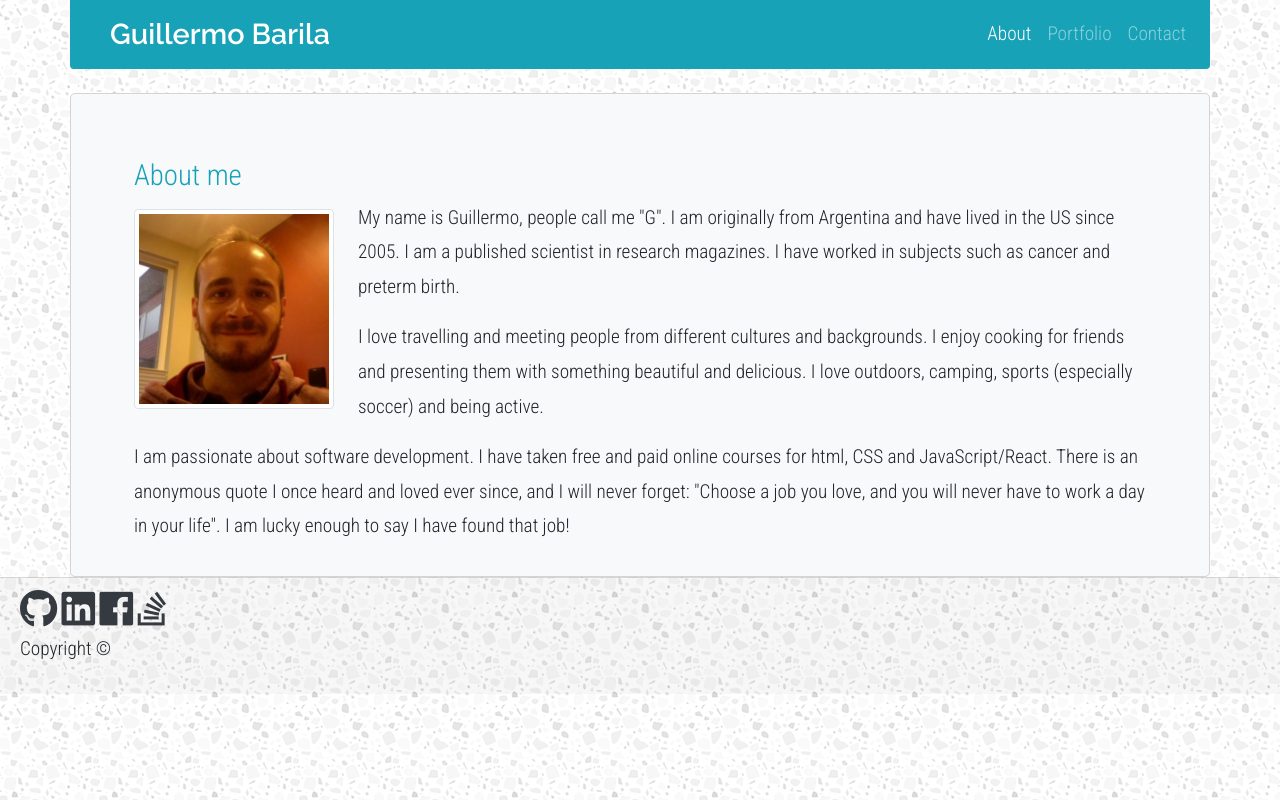
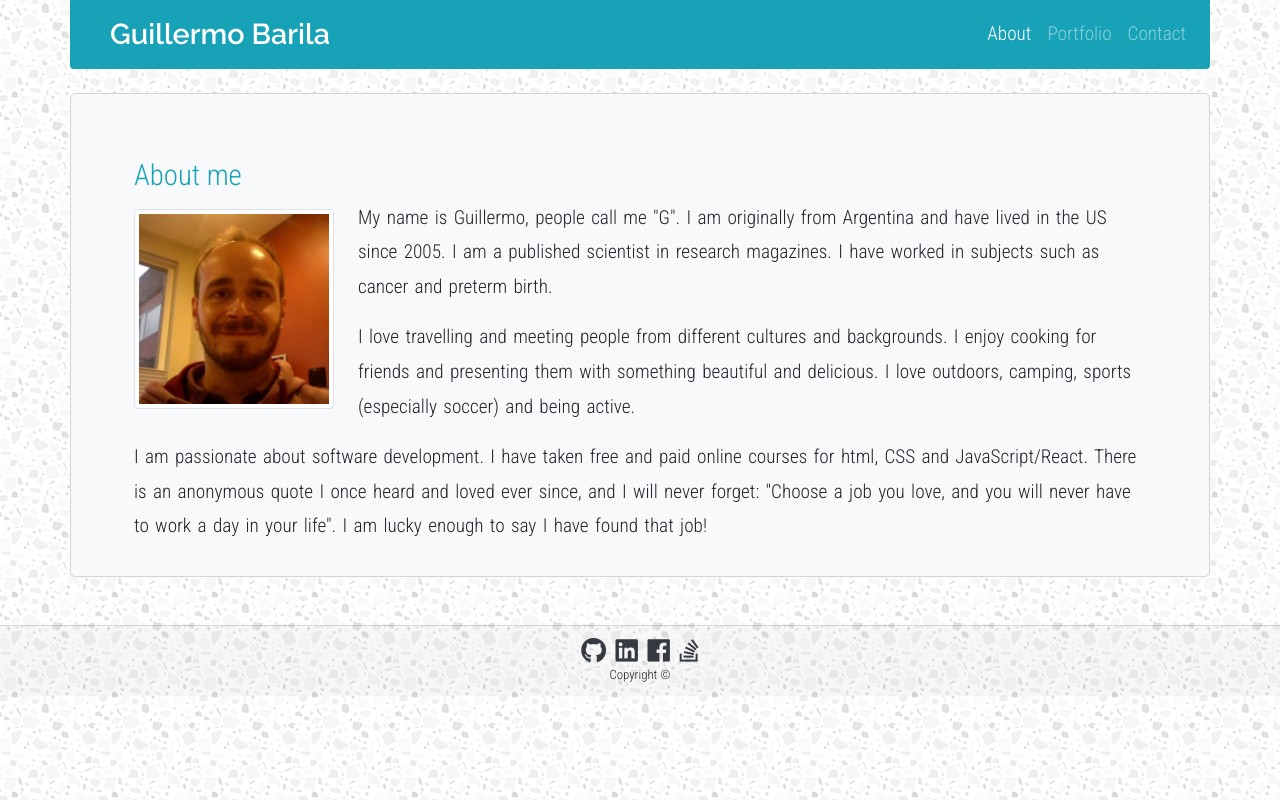
Before and after one commit to gui365/Bootstrap-Portfolio, a plain HTML site: page index.html in a window 1280 px wide. Drawn offline with nearby package versions, Linux system fonts and the light colour scheme.

Commit message:
Centered contents of footer. Need to do footer sticky

```diff
--- a/assets/css/style.css
+++ b/assets/css/style.css
@@ -7,6 +7,7 @@ body {
 
 p {
     line-height: 1.8;
+    word-spacing: 2px;
 }
 
 main {
@@ -23,12 +24,7 @@ main {
     font-weight: 600;
 }
 
-footer {
-    height: 50px;
-    text-align: center;
-}
-
-footer a, footer p {
+footer a, footer span {
     font-size: 0.8rem;
     padding: 0 0.3rem;
 }
--- a/index.html
+++ b/index.html
@@ -36,8 +36,8 @@
     </div>
 
     <!-- Main content -->
-    <main class="container bg-light mt-4">
-        <div class="row d-block px-5 py-3">
+    <main class="container bg-light mt-4 mb-5">
+        <div class="row px-5 py-3">
             <div class="col-md-12">
                 <h1 class="mt-5 text-info">About me</h1>
                 <img class="float-left img-thumbnail img-fluid mr-4 mb-2 mt-2" src="assets/images/me.png" alt="Guillermo's picture" style="height: 200px; width: 200px;">
@@ -49,20 +49,19 @@
     </main>
 
     <!-- Sticky footer -->
-    <div class="container-fluid card-footer">
-        <div class="row">
-            <div class="col-md-12">
-                <div id="social-media">
-                    <a href="https://www.github.com/gui365" target="_blank"><i class="fab fa-github fa-2x text-dark"></i></a>
-                    <a href="https://www.linkedin.com/in/gbarila/" target="_blank"><i class="fab fa-linkedin fa-2x text-dark"></i></a>
-                    <a href="https://www.facebook.com/gui365" target="_blank"><i class="fab fa-facebook fa-2x text-dark"></i></a>
-                    <a href="https://stackoverflow.com/users/9636342/g-barila" target="_blank"><i class="fab fa-stack-overflow fa-2x text-dark"></i></a>
-                    <p>Copyright &copy;</p>
-                </div>
+    <footer class="container-fluid card-footer">
+        <div class="row justify-content-center">
+            <div class="d-flex justify-content-center">
+                <a href="https://www.github.com/gui365" target="_blank"><i class="fab fa-github fa-2x text-dark"></i></a>
+                <a href="https://www.linkedin.com/in/gbarila/" target="_blank"><i class="fab fa-linkedin fa-2x text-dark"></i></a>
+                <a href="https://www.facebook.com/gui365" target="_blank"><i class="fab fa-facebook fa-2x text-dark"></i></a>
+                <a href="https://stackoverflow.com/users/9636342/g-barila" target="_blank"><i class="fab fa-stack-overflow fa-2x text-dark"></i></a>
             </div>
         </div>
-    </div>
-
+        <div class="row justify-content-center">
+            <span>Copyright &copy;</span>
+        </div>
+    </footer>
 
 
     <!-- Scripts for Bootstrap -->
```
